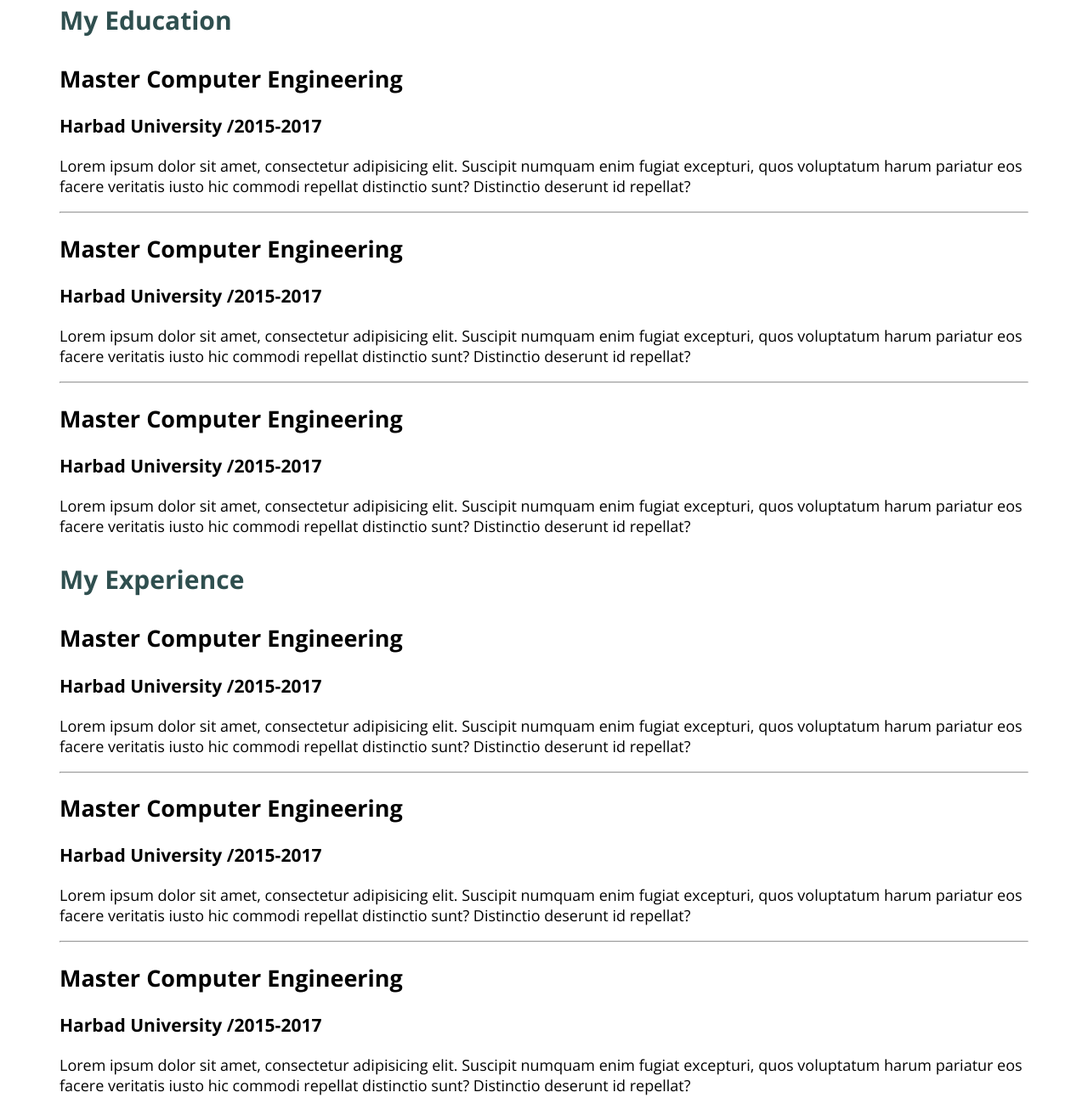
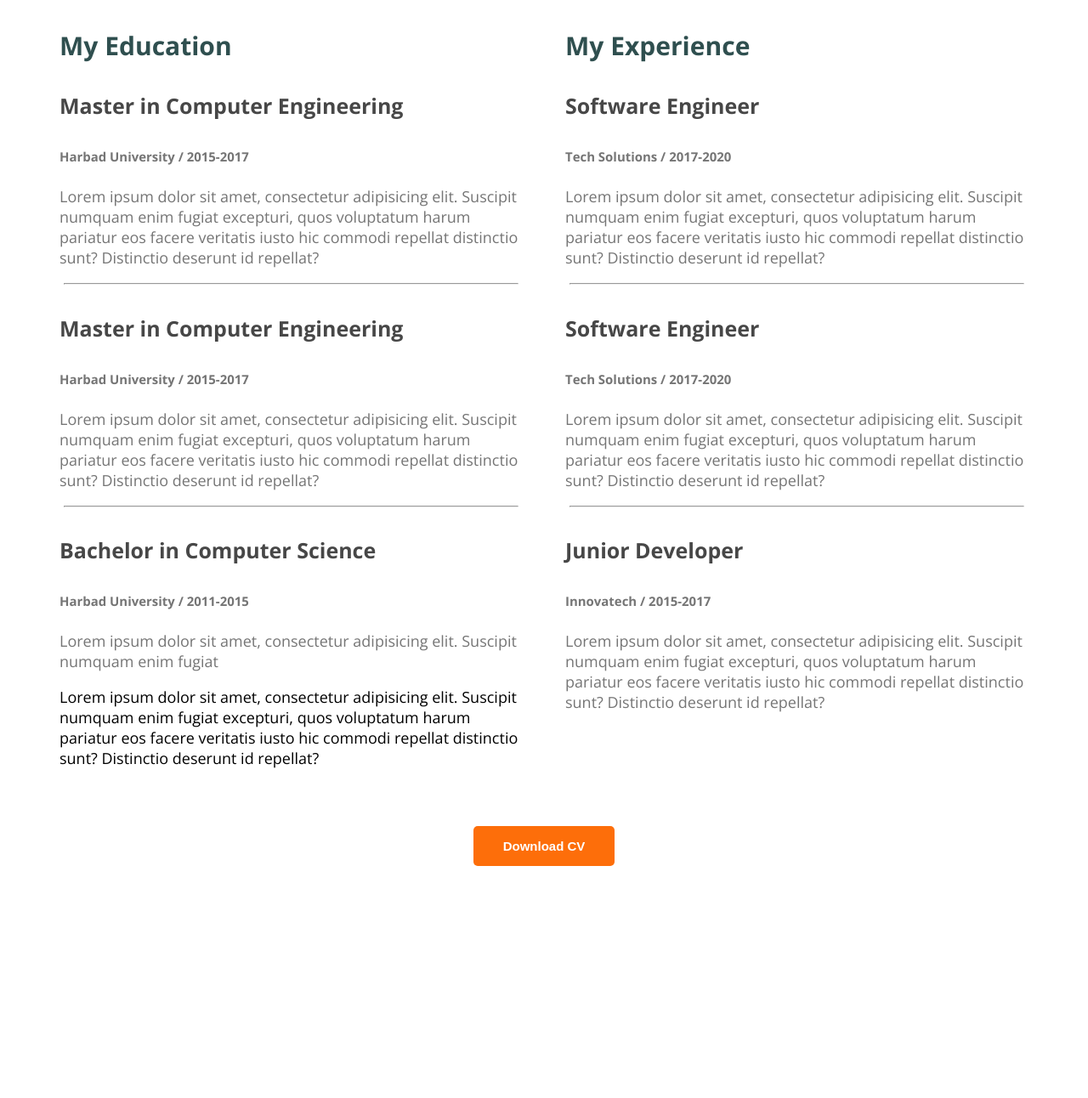
Before and after one commit to IMRANHOSEN9272/Website-Portfolio, a plain HTML site: page index.html in a window 1280 px wide. Shown: the part 2342-3634 px from the top of the page at 85% size. After the commit the page ends 3411 px from the top, so only its background shows below. Drawn offline with nearby package versions, Linux system fonts and the light colour scheme.

Commit message:
added resume title and section

```diff
--- a/index.html
+++ b/index.html
@@ -127,75 +127,83 @@
         </section>
 
         <section>
-
             <h3 class="section-title">A Summary of My Resume</h3>
             <div class="resume-container">
                 <div class="resume-column">
                     <h3 class="resume-column-title">My Education</h3>
-                    <h2 class="resume-item-title">Master Computer Engineering</h2>
-                    <h3 class="resume-item-instittute">Harbad University /2015-2017</h3>
-                    <p class="">Lorem ipsum dolor sit amet, consectetur adipisicing elit. Suscipit numquam enim fugiat excepturi,
-                        quos voluptatum harum pariatur eos facere veritatis iusto hic commodi repellat distinctio sunt?
+                    <div class="resume-item">
+                        <h4 class="resume-item-title">Master in Computer Engineering</h4>
+                        <h5 class="resume-item-institute">Harbad University / 2015-2017</h5>
+                        <p class="resume-item-description">Lorem ipsum dolor sit amet, consectetur adipisicing elit. Suscipit numquam enim fugiat
+                            excepturi,
+                            quos voluptatum harum pariatur eos facere veritatis iusto hic commodi repellat distinctio
+                            sunt?
                             Distinctio deserunt id repellat?</p>
                     </div>
                     <hr>
-                <div class="resume-column">
-
-                    <h2 class="resume-item-title">Master Computer Engineering</h2>
-                    <h3 class="resume-item-instittute">Harbad University /2015-2017</h3>
-                    <p>Lorem ipsum dolor sit amet, consectetur adipisicing elit. Suscipit numquam enim fugiat excepturi,
-                        quos voluptatum harum pariatur eos facere veritatis iusto hic commodi repellat distinctio sunt?
+                    <div class="resume-item">
+                        <h4 class="resume-item-title">Master in Computer Engineering</h4>
+                        <h5 class="resume-item-institute">Harbad University / 2015-2017</h5>
+                        <p class="resume-item-description">Lorem ipsum dolor sit amet, consectetur adipisicing elit. Suscipit numquam enim fugiat
+                            excepturi,
+                            quos voluptatum harum pariatur eos facere veritatis iusto hic commodi repellat distinctio
+                            sunt?
                             Distinctio deserunt id repellat?</p>
                     </div>
                     <hr>
-                <div class="resume-column">
-
-                    <h2 class="resume-item-title">Master Computer Engineering</h2>
-                    <h3 class="resume-item-instittute">Harbad University /2015-2017</h3>
-                    <p>Lorem ipsum dolor sit amet, consectetur adipisicing elit. Suscipit numquam enim fugiat excepturi,
-                        quos voluptatum harum pariatur eos facere veritatis iusto hic commodi repellat distinctio sunt?
+                    <div class="resume-item">
+                        <h4 class="resume-item-title">Bachelor in Computer Science</h4>
+                        <h5 class="resume-item-institute">Harbad University / 2011-2015</h5>
+                        <p class="resume-item-description">Lorem ipsum dolor sit amet, consectetur adipisicing elit. Suscipit numquam enim fugiat
+                            <p >Lorem ipsum dolor sit amet, consectetur adipisicing elit. Suscipit numquam enim fugiat
+                            excepturi,
+                            quos voluptatum harum pariatur eos facere veritatis iusto hic commodi repellat distinctio
+                            sunt?
                             Distinctio deserunt id repellat?</p>
                     </div>
+                </div>
+                <!-- 2nd columm. -->
 
 
 
                 <div class="resume-column">
                     <h3 class="resume-column-title">My Experience</h3>
-                    <div class="resume-column">
-
-                        <h2 class="resume-item-title">Master Computer Engineering</h2>
-                        <h3 class="resume-item-instittute">Harbad University /2015-2017</h3>
-                        <p class="">Lorem ipsum dolor sit amet, consectetur adipisicing elit. Suscipit numquam enim fugiat excepturi,
-                            quos voluptatum harum pariatur eos facere veritatis iusto hic commodi repellat distinctio sunt?
+                    <div class="resume-item">
+                        <h4 class="resume-item-title">Software Engineer</h4>
+                        <h5 class="resume-item-institute">Tech Solutions / 2017-2020</h5>
+                        <p class="resume-item-description">Lorem ipsum dolor sit amet, consectetur adipisicing elit. Suscipit numquam enim fugiat
+                            excepturi,
+                            quos voluptatum harum pariatur eos facere veritatis iusto hic commodi repellat distinctio
+                            sunt?
                             Distinctio deserunt id repellat?</p>
                     </div>
                     <hr>
-                    <div class="resume-column">
-
-                        <h2 class="resume-item-title">Master Computer Engineering</h2>
-                        <h3 class="resume-item-instittute">Harbad University /2015-2017</h3>
-                        <p>Lorem ipsum dolor sit amet, consectetur adipisicing elit. Suscipit numquam enim fugiat excepturi,
-                            quos voluptatum harum pariatur eos facere veritatis iusto hic commodi repellat distinctio sunt?
+                    <div class="resume-item">
+                        <h4 class="resume-item-title">Software Engineer</h4>
+                        <h5 class="resume-item-institute">Tech Solutions / 2017-2020</h5>
+                        <p class="resume-item-description">Lorem ipsum dolor sit amet, consectetur adipisicing elit. Suscipit numquam enim fugiat
+                            excepturi,
+                            quos voluptatum harum pariatur eos facere veritatis iusto hic commodi repellat distinctio
+                            sunt?
                             Distinctio deserunt id repellat?</p>
                     </div>
                     <hr>
-                    <div class="resume-column">
-
-                        <h2 class="resume-item-title">Master Computer Engineering</h2>
-                        <h3 class="resume-item-instittute">Harbad University /2015-2017</h3>
-                        <p>Lorem ipsum dolor sit amet, consectetur adipisicing elit. Suscipit numquam enim fugiat excepturi,
-                            quos voluptatum harum pariatur eos facere veritatis iusto hic commodi repellat distinctio sunt?
+                    <div class="resume-item">
+                        <h4 class="resume-item-title">Junior Developer</h4>
+                        <h5 class="resume-item-institute">Innovatech / 2015-2017</h5>
+                        <p class="resume-item-description">Lorem ipsum dolor sit amet, consectetur adipisicing elit. Suscipit numquam enim fugiat
+                            excepturi,
+                            quos voluptatum harum pariatur eos facere veritatis iusto hic commodi repellat distinctio
+                            sunt?
                             Distinctio deserunt id repellat?</p>
                     </div>
-
-
-
-                    <div class="resume-column">
-
-
                 </div>
             </div>
+            <div class="download-cv">
+                <button class="btn-primary">Download CV</button>
+            </div>
         </section>
+
 
 
     </main>
--- a/styles/portfolio.css
+++ b/styles/portfolio.css
@@ -184,8 +184,26 @@ main section {
     font-size: 30px;
 }
 .resume-container{
-    justify-content: space-around;
+    display: flex;
+    gap: 50px;
+
 }
+.resume-container hr{
+    margin: 5px;
+}
+
 .resume-column-title{
 
 }
+.resume-item-institute,.resume-item-description{
+    color: #757575;
+}
+.resume-item-title{
+    font-size: 25px;
+    font-weight: 700px;
+    color: #474747;
+}
+.download-cv{
+    text-align: center;
+    margin-top: 50px;
+}
```
Lines whose indentation alone changed are shown as unchanged.
